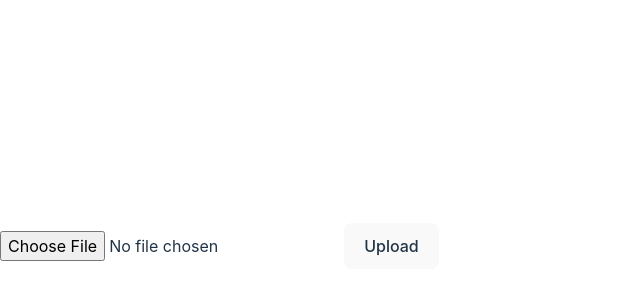
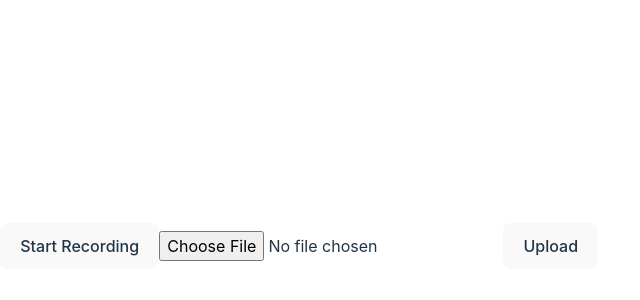
Before and after one commit to Apollyus/hackithon-s2t, a React (Vite) app in the folder frontend/react-hack-s2t/: page / in a window 1280 px wide. Shown: the part 154-454 px from the top of the page, without its empty margins (0-640 px from the left). Built offline with nearby package versions, Linux system fonts and the light colour scheme.

Commit message:
pridani moznosti nahravat zvuk primo v prohlizeci - zatim neumi zpracovat zvuk

```diff
--- a/frontend/react-hack-s2t/src/App.jsx
+++ b/frontend/react-hack-s2t/src/App.jsx
@@ -1,4 +1,4 @@
-import React, { useState } from 'react';
+import React, { useState, useRef } from 'react';
 
 function App() {
   const [selectedFile, setSelectedFile] = useState(null);
@@ -6,19 +6,42 @@ function App() {
   const [error, setError] = useState(null);
   const [isLoading, setIsLoading] = useState(false);
   const [transcriptionSuccess, setTranscriptionSuccess] = useState(false);
+  const [recording, setRecording] = useState(false);
+  const [audioURL, setAudioURL] = useState('');
+  const mediaRecorder = useRef(null);
+
+  const startRecording = () => {
+    navigator.mediaDevices.getUserMedia({ audio: true })
+      .then(stream => {
+        mediaRecorder.current = new MediaRecorder(stream);
+        mediaRecorder.current.start();
+
+        const audioChunks = [];
+        mediaRecorder.current.addEventListener('dataavailable', event => {
+          audioChunks.push(event.data);
+        });
+
+        mediaRecorder.current.addEventListener('stop', () => {
+          const audioBlob = new Blob(audioChunks);
+          const audioUrl = URL.createObjectURL(audioBlob);
+          const audio = new Audio(audioUrl);
+          setSelectedFile(audioBlob); // set selectedFile with the recorded audio
+          setAudioURL(audioUrl);
+        });
+
+        setRecording(true);
+      });
+  };
+
+  const stopRecording = () => {
+    if (mediaRecorder.current) {
+      mediaRecorder.current.stop();
+      setRecording(false);
+    }
+  };
 
   const fileSelectedHandler = event => {
     setSelectedFile(event.target.files[0]);
-    const file = event.target.files[0];
-    const validMimeTypes = ['audio/mpeg', 'audio/mp4'];
-
-    if (validMimeTypes.includes(file.type)) {
-      setSelectedFile(file);
-      setError(null); // clear any previous error
-    } else {
-      setError('Invalid file type. Please select an MP3, MP4, MPEG, M4A file.');
-      event.target.value = null; // deselect the file
-    }
   };
 
   const fileUploadHandler = () => {
@@ -35,28 +58,15 @@ function App() {
       body: formData,
     })
     .then(response => response.json())
-    .then(data => {
-      // Call the transcription endpoint after the file has been uploaded
-      fetchTranscription(data.filename);
-    })
-    .finally(() => setIsLoading(false)); // end loading
-  };
-
-  const fetchTranscription = (filename) => {
-    fetch(`http://127.0.0.1:8000/transcribe/${filename}`)
-      .then(response => response.json())
-      .then(data => {
-        setData(data);
-        setTranscriptionSuccess(true); // set transcriptionSuccess to true here
-      })
-      .catch(() => {
-        setError('Transcription failed. Please try again.');
-        setTranscriptionSuccess(false);
-      });
+    // ... rest of your code
   };
 
   return (
     <div>
+      <button onClick={recording ? stopRecording : startRecording}>
+        {recording ? 'Stop Recording' : 'Start Recording'}
+      </button>
+      {audioURL && <audio src={audioURL} controls />}
       <input type="file" accept="audio/mpeg, audio/mp4" onChange={fileSelectedHandler} />
       <button onClick={fileUploadHandler}>Upload</button>
       {isLoading && <p>Loading...</p>}
```
Also changed, not shown: 1 other file (tests, documents, lock files or other folders).
